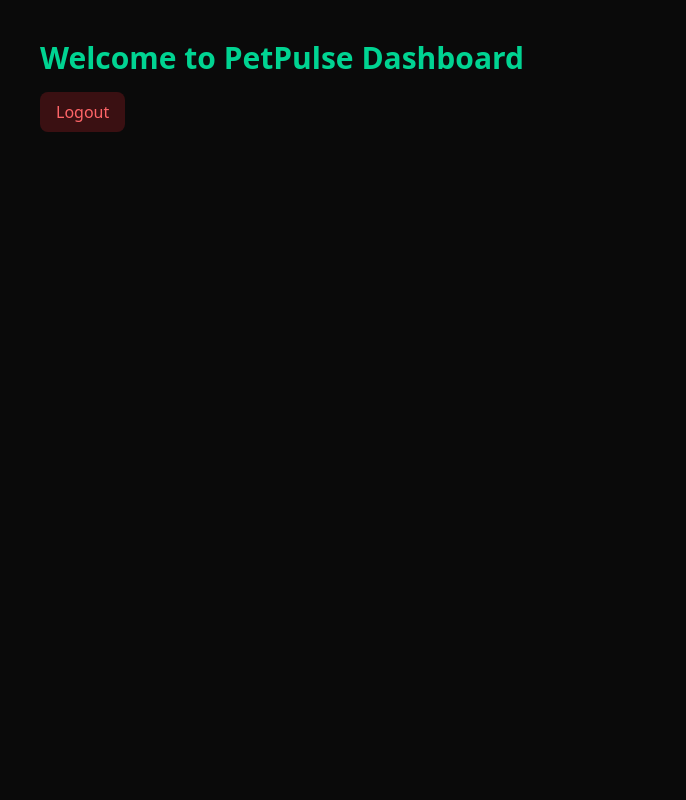
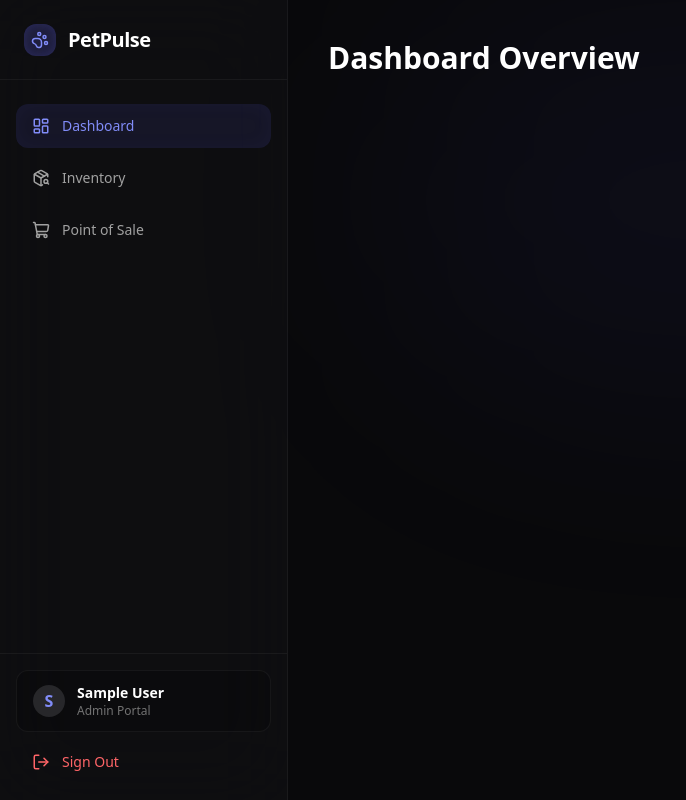
Before and after one commit to DPanvish/Pet-Pulse, a React (Vite) app in the folder client/: page / in a window 1280 px wide. Shown: the whole page, without its empty margins (0-686 px from the left). Built offline with nearby package versions, Linux system fonts and the light colour scheme; sample sign-in values are in the browser's storage.

Commit message:
Dashboard Layout created

```diff
--- a/client/src/App.jsx
+++ b/client/src/App.jsx
@@ -4,6 +4,7 @@
 import { useAuthStore } from './store/authStore';
 import Login from './pages/Login';
 import Register from './pages/Register';
+import DashboardLayout from './components/DashboardLayout';
 
 const queryClient = new QueryClient({
     defaultOptions: {
@@ -15,17 +16,9 @@
     },
 });
 
-const Dashboard = () => (
-    <div className="min-h-screen bg-neutral-950 text-white p-10">
-        <h1 className="text-3xl font-bold text-emerald-400">Welcome to PetPulse Dashboard</h1>
-        <button
-            onClick={() => useAuthStore.getState().logout()}
-            className="mt-4 bg-red-500/20 text-red-400 px-4 py-2 rounded-lg"
-        >
-            Logout
-        </button>
-    </div>
-);
+const Dashboard = () => <div className="animate-fade-in"><h1 className="text-3xl font-bold text-white">Dashboard Overview</h1></div>;
+const Inventory = () => <div className="animate-fade-in"><h1 className="text-3xl font-bold text-white">Inventory Management</h1></div>;
+const POS = () => <div className="animate-fade-in"><h1 className="text-3xl font-bold text-white">Point of Sale</h1></div>;
 
 const ProtectedRoute = ({ children }) => {
     const { token } = useAuthStore();
@@ -42,9 +35,14 @@
                         <Route path="/register" element={<Register />} />
                         <Route path="/" element={
                             <ProtectedRoute>
-                                <Dashboard />
+                                <DashboardLayout />
                             </ProtectedRoute>
-                        } />
+                        }>
+                            {/* The <Outlet /> in DashboardLayout will render these based on the URL */}
+                            <Route index element={<Dashboard />} />
+                            <Route path="inventory" element={<Inventory />} />
+                            <Route path="pos" element={<POS />} />
+                        </Route>
                     </Routes>
                 </Router>
             </div>
--- /dev/null
+++ b/client/src/components/DashboardLayout.jsx
@@ -0,0 +1,146 @@
+import { useState } from 'react'
+import { useAuthStore } from "../store/authStore.js";
+import { motion, AnimatePresence } from 'framer-motion';
+import { NavLink, useNavigate, Outlet } from "react-router-dom";
+import { LayoutDashboard, PackageSearch, ShoppingCart, PawPrint, LogOut, Menu } from "lucide-react";
+
+const navLinks = [
+    { name: 'Dashboard', path: '/', icon: LayoutDashboard },
+    { name: 'Inventory', path: '/inventory', icon: PackageSearch },
+    { name: 'Point of Sale', path: '/pos', icon: ShoppingCart },
+];
+
+
+const SidebarContent = ({ user, handleLogout, closeMobileMenu }) => (
+    <div className="flex flex-col h-full bg-surface-900/40 backdrop-blur-2xl border-r border-white/5">
+        {/* Brand Header */}
+        <div className="h-20 flex items-center px-6 border-b border-white/5">
+            <div className="w-8 h-8 bg-brand-500/20 text-brand-400 rounded-xl flex items-center justify-center mr-3 shadow-[inset_0_0_10px_rgba(99,102,241,0.2)]">
+                <PawPrint size={18} />
+            </div>
+            <span className="text-xl font-bold text-white tracking-tight">PetPulse</span>
+        </div>
+
+        {/* Navigation Links */}
+        <div className="flex-1 px-4 py-6 space-y-2">
+            {navLinks.map((link) => (
+                <NavLink
+                    key={link.name}
+                    to={link.path}
+                    onClick={closeMobileMenu} // Trigger the prop function
+                    className={({ isActive }) => `
+                        flex items-center px-4 py-3 rounded-xl transition-all duration-300 font-medium text-sm
+                        ${isActive
+                            ? 'bg-brand-500/10 text-brand-400 shadow-[inset_0_0_20px_rgba(99,102,241,0.05)]'
+                            : 'text-neutral-400 hover:text-white hover:bg-white/5'
+                        }
+                    `}
+                >
+                    <link.icon size={18} className="mr-3" />
+                    {link.name}
+                </NavLink>
+            ))}
+        </div>
+
+        {/* User Profile & Logout */}
+        <div className="p-4 border-t border-white/5">
+            <div className="flex items-center px-4 py-3 mb-2 rounded-xl bg-black/20 border border-white/5">
+                <div className="w-8 h-8 rounded-full bg-surface-800 flex items-center justify-center text-brand-400 font-bold mr-3">
+                    {user?.name?.charAt(0).toUpperCase() || 'O'}
+                </div>
+                <div className="flex-1 overflow-hidden">
+                    <p className="text-sm font-semibold text-white truncate">{user?.name || 'Store Owner'}</p>
+                    <p className="text-xs text-neutral-500 truncate">Admin Portal</p>
+                </div>
+            </div>
+
+            <button
+                onClick={handleLogout}
+                className="w-full flex items-center px-4 py-3 text-sm font-medium text-red-400 hover:text-red-300 hover:bg-red-500/10 rounded-xl transition-colors"
+            >
+                <LogOut size={18} className="mr-3" />
+                Sign Out
+            </button>
+        </div>
+    </div>
+);
+
+
+const DashboardLayout = () => {
+    const [isMobileMenuOpen, setIsMobileMenuOpen] = useState(false);
+    const {user, logout} = useAuthStore();
+    const navigate = useNavigate();
+
+    const handleLogout = () => {
+        logout();
+        navigate('/login');
+    }
+
+    const closeMobileMenu = () => setIsMobileMenuOpen(false);
+
+    return (
+        <div className="min-h-screen bg-surface-950 flex overflow-hidden">
+
+            {/* Desktop Sidebar (Hidden on Mobile) */}
+            <aside className="hidden md:block w-72 flex-shrink-0 z-20">
+                <SidebarContent
+                    user={user}
+                    handleLogout={handleLogout}
+                    closeMobileMenu={closeMobileMenu}
+                />
+            </aside>
+
+            {/* Mobile Sidebar (Slide-out Drewer) */}
+            <AnimatePresence>
+                {isMobileMenuOpen && (
+                    <>
+                        <motion.div
+                            initial={{ opacity: 0 }} animate={{ opacity: 1 }} exit={{ opacity: 0 }}
+                            onClick={() => setIsMobileMenuOpen(false)}
+                            className="fixed inset-0 bg-black/60 backdrop-blur-sm z-40 md:hidden"
+                        />
+
+                        <motion.aside
+                            initial={{ x: '-100%' }} animate={{ x: 0 }} exit={{ x: '-100%' }} transition={{ type: 'spring', bounce: 0, duration: 0.4 }}
+                            className="fixed inset-y-0 left-0 w-72 z-50 md:hidden"
+                        >
+                            <SidebarContent
+                                user={user}
+                                handleLogout={handleLogout}
+                                closeMobileMenu={closeMobileMenu}
+                            />
+                        </motion.aside>
+                    </>
+                )}
+            </AnimatePresence>
+
+            {/* Main Content Area */}
+            <div className="flex-1 flex flex-col min-w-0 z-10 relative">
+                {/* Global Ambient Glow for the whole app */}
+                <div className="absolute top-0 left-1/2 -translate-x-1/2 w-[800px] h-[400px] bg-brand-500/5 rounded-full mix-blend-screen filter blur-[120px] pointer-events-none" />
+
+                {/* Mobile Topbar (Hamburger Menu) */}
+                <header className="h-20 flex items-center justify-between px-6 border-b border-white/5 md:hidden bg-surface-950/80 backdrop-blur-md sticky top-0 z-30">
+                    <div className="flex items-center">
+                        <div className="w-8 h-8 bg-brand-500/20 text-brand-400 rounded-xl flex items-center justify-center mr-3">
+                            <PawPrint size={18} />
+                        </div>
+                        <span className="text-xl font-bold text-white tracking-tight">PetPulse</span>
+                    </div>
+                    <button
+                        onClick={() => setIsMobileMenuOpen(true)}
+                        className="p-2 text-neutral-400 hover:text-white transition-colors"
+                    >
+                        <Menu size={24} />
+                    </button>
+                </header>
+
+                {/* Dynamic Page Content Renders Here */}
+                <main className="flex-1 overflow-y-auto p-6 lg:p-10 relative z-10 scroll-smooth">
+                    <Outlet />
+                </main>
+            </div>
+        </div>
+    )
+}
+export default DashboardLayout
```
